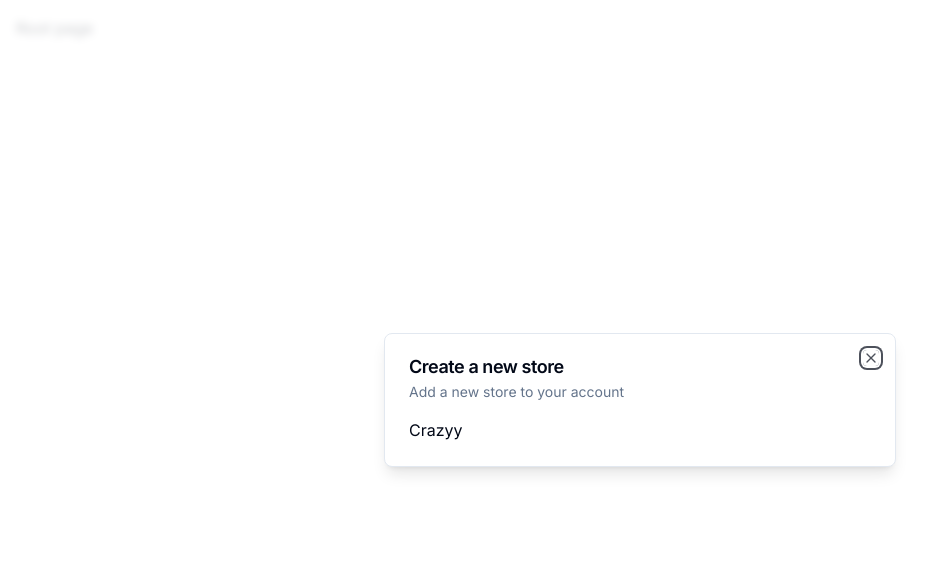
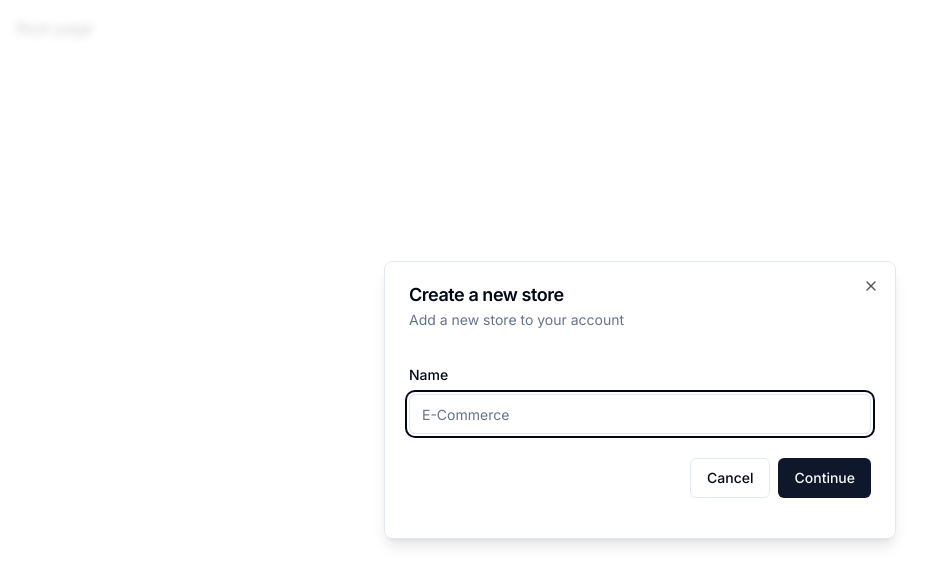
Before and after one commit to RuanAragao/ecommerce-admin, a Next.js app: page / in a window 1280 px wide. Shown: the top 584 px of the page, without its empty margins (0-940 px from the left). Built offline with nearby package versions, Linux system fonts and the light colour scheme.

Commit message:
✨ feat: create store form

```diff
--- a/components/modals/store-modal.tsx
+++ b/components/modals/store-modal.tsx
@@ -1,10 +1,41 @@
 "use client";
+
+import * as z from "zod";
+import { useForm } from "react-hook-form";
+import { zodResolver } from "@hookform/resolvers/zod";
 
 import { useStoreModal } from "@/hooks/use-store-modal";
 import { Modal } from "@/components/ui/modal";
+import {
+  Form,
+  FormControl,
+  FormField,
+  FormItem,
+  FormLabel,
+  FormMessage
+} from "@/components/ui/form";
+import { Input } from "@/components/ui/input";
+import { Button } from "@/components/ui/button";
+
+const formSchema = z.object({
+  name: z.string().min(1),
+});
 
 export const StoreModal = () => {
   const storeModal = useStoreModal();
+
+  const form = useForm<z.infer<typeof formSchema>>({
+    resolver: zodResolver(formSchema),
+    defaultValues: {
+      name: "",
+    },
+  });
+
+  const onSubmit = async (values: z.infer<typeof formSchema>) => {
+    console.log(values);
+    // TODO: Create a new store
+  };
+
   return (
     <Modal
       isOpen={storeModal.isOpen}
@@ -12,7 +43,37 @@
       title={"Create a new store"}
       description={"Add a new store to your account"}
     >
-      Crazyy
+      <div>
+        <div className="space-y-4 py-4 pb-4">
+          <Form {...form}>
+            <form onSubmit={form.handleSubmit(onSubmit)}>
+              <FormField
+                control={form.control}
+                name="name"
+                render={({ field }) => (
+                  <FormItem>
+                    <FormLabel>
+                      Name
+                    </FormLabel>
+                    <FormControl>
+                      <Input placeholder="E-Commerce" {...field}/>
+                    </FormControl>
+                    <FormMessage />
+                  </FormItem>
+                )}
+              />
+              <div className="pt-6 space-x-2 flex items-center justify-end">
+                <Button
+                  variant="outline"
+                  onClick={storeModal.onClose}>
+                    Cancel
+                </Button>
+                <Button type="submit">Continue</Button>
+              </div>
+            </form>
+          </Form>
+        </div>
+      </div>
     </Modal>
   );
 };
--- /dev/null
+++ b/components/ui/form.tsx
@@ -0,0 +1,176 @@
+import * as React from "react"
+import * as LabelPrimitive from "@radix-ui/react-label"
+import { Slot } from "@radix-ui/react-slot"
+import {
+  Controller,
+  ControllerProps,
+  FieldPath,
+  FieldValues,
+  FormProvider,
+  useFormContext,
+} from "react-hook-form"
+
+import { cn } from "@/lib/utils"
+import { Label } from "@/components/ui/label"
+
+const Form = FormProvider
+
+type FormFieldContextValue<
+  TFieldValues extends FieldValues = FieldValues,
+  TName extends FieldPath<TFieldValues> = FieldPath<TFieldValues>
+> = {
+  name: TName
+}
+
+const FormFieldContext = React.createContext<FormFieldContextValue>(
+  {} as FormFieldContextValue
+)
+
+const FormField = <
+  TFieldValues extends FieldValues = FieldValues,
+  TName extends FieldPath<TFieldValues> = FieldPath<TFieldValues>
+>({
+  ...props
+}: ControllerProps<TFieldValues, TName>) => {
+  return (
+    <FormFieldContext.Provider value={{ name: props.name }}>
+      <Controller {...props} />
+    </FormFieldContext.Provider>
+  )
+}
+
+const useFormField = () => {
+  const fieldContext = React.useContext(FormFieldContext)
+  const itemContext = React.useContext(FormItemContext)
+  const { getFieldState, formState } = useFormContext()
+
+  const fieldState = getFieldState(fieldContext.name, formState)
+
+  if (!fieldContext) {
+    throw new Error("useFormField should be used within <FormField>")
+  }
+
+  const { id } = itemContext
+
+  return {
+    id,
+    name: fieldContext.name,
+    formItemId: `${id}-form-item`,
+    formDescriptionId: `${id}-form-item-description`,
+    formMessageId: `${id}-form-item-message`,
+    ...fieldState,
+  }
+}
+
+type FormItemContextValue = {
+  id: string
+}
+
+const FormItemContext = React.createContext<FormItemContextValue>(
+  {} as FormItemContextValue
+)
+
+const FormItem = React.forwardRef<
+  HTMLDivElement,
+  React.HTMLAttributes<HTMLDivElement>
+>(({ className, ...props }, ref) => {
+  const id = React.useId()
+
+  return (
+    <FormItemContext.Provider value={{ id }}>
+      <div ref={ref} className={cn("space-y-2", className)} {...props} />
+    </FormItemContext.Provider>
+  )
+})
+FormItem.displayName = "FormItem"
+
+const FormLabel = React.forwardRef<
+  React.ElementRef<typeof LabelPrimitive.Root>,
+  React.ComponentPropsWithoutRef<typeof LabelPrimitive.Root>
+>(({ className, ...props }, ref) => {
+  const { error, formItemId } = useFormField()
+
+  return (
+    <Label
+      ref={ref}
+      className={cn(error && "text-destructive", className)}
+      htmlFor={formItemId}
+      {...props}
+    />
+  )
+})
+FormLabel.displayName = "FormLabel"
+
+const FormControl = React.forwardRef<
+  React.ElementRef<typeof Slot>,
+  React.ComponentPropsWithoutRef<typeof Slot>
+>(({ ...props }, ref) => {
+  const { error, formItemId, formDescriptionId, formMessageId } = useFormField()
+
+  return (
+    <Slot
+      ref={ref}
+      id={formItemId}
+      aria-describedby={
+        !error
+          ? `${formDescriptionId}`
+          : `${formDescriptionId} ${formMessageId}`
+      }
+      aria-invalid={!!error}
+      {...props}
+    />
+  )
+})
+FormControl.displayName = "FormControl"
+
+const FormDescription = React.forwardRef<
+  HTMLParagraphElement,
+  React.HTMLAttributes<HTMLParagraphElement>
+>(({ className, ...props }, ref) => {
+  const { formDescriptionId } = useFormField()
+
+  return (
+    <p
+      ref={ref}
+      id={formDescriptionId}
+      className={cn("text-sm text-muted-foreground", className)}
+      {...props}
+    />
+  )
+})
+FormDescription.displayName = "FormDescription"
+
+const FormMessage = React.forwardRef<
+  HTMLParagraphElement,
+  React.HTMLAttributes<HTMLParagraphElement>
+>(({ className, children, ...props }, ref) => {
+  const { error, formMessageId } = useFormField()
+  const body = error ? String(error?.message) : children
+
+  if (!body) {
+    return null
+  }
+
+  return (
+    <p
+      ref={ref}
+      id={formMessageId}
+      className={cn("text-sm font-medium text-destructive", className)}
+      {...props}
+    >
+      {body}
+    </p>
+  )
+})
+FormMessage.displayName = "FormMessage"
+
+export {
+  useFormField,
+  Form,
+  FormItem,
+  FormLabel,
+  FormControl,
+  FormDescription,
+  FormMessage,
+  FormField,
+}
--- /dev/null
+++ b/components/ui/input.tsx
@@ -0,0 +1,25 @@
+import * as React from "react"
+
+import { cn } from "@/lib/utils"
+
+export interface InputProps
+  extends React.InputHTMLAttributes<HTMLInputElement> {}
+
+const Input = React.forwardRef<HTMLInputElement, InputProps>(
+  ({ className, type, ...props }, ref) => {
+    return (
+      <input
+        type={type}
+        className={cn(
+          "flex h-10 w-full rounded-md border border-input bg-background px-3 py-2 text-sm ring-offset-background file:border-0 file:bg-transparent file:text-sm file:font-medium placeholder:text-muted-foreground focus-visible:outline-none focus-visible:ring-2 focus-visible:ring-ring focus-visible:ring-offset-2 disabled:cursor-not-allowed disabled:opacity-50",
+          className
+        )}
+        ref={ref}
+        {...props}
+      />
+    )
+  }
+)
+Input.displayName = "Input"
+
+export { Input }
--- /dev/null
+++ b/components/ui/label.tsx
@@ -0,0 +1,26 @@
+"use client"
+
+import * as React from "react"
+import * as LabelPrimitive from "@radix-ui/react-label"
+import { cva, type VariantProps } from "class-variance-authority"
+
+import { cn } from "@/lib/utils"
+
+const labelVariants = cva(
+  "text-sm font-medium leading-none peer-disabled:cursor-not-allowed peer-disabled:opacity-70"
+)
+
+const Label = React.forwardRef<
+  React.ElementRef<typeof LabelPrimitive.Root>,
+  React.ComponentPropsWithoutRef<typeof LabelPrimitive.Root> &
+    VariantProps<typeof labelVariants>
+>(({ className, ...props }, ref) => (
+  <LabelPrimitive.Root
+    ref={ref}
+    className={cn(labelVariants(), className)}
+    {...props}
+  />
+))
+Label.displayName = LabelPrimitive.Root.displayName
+
+export { Label }
```
